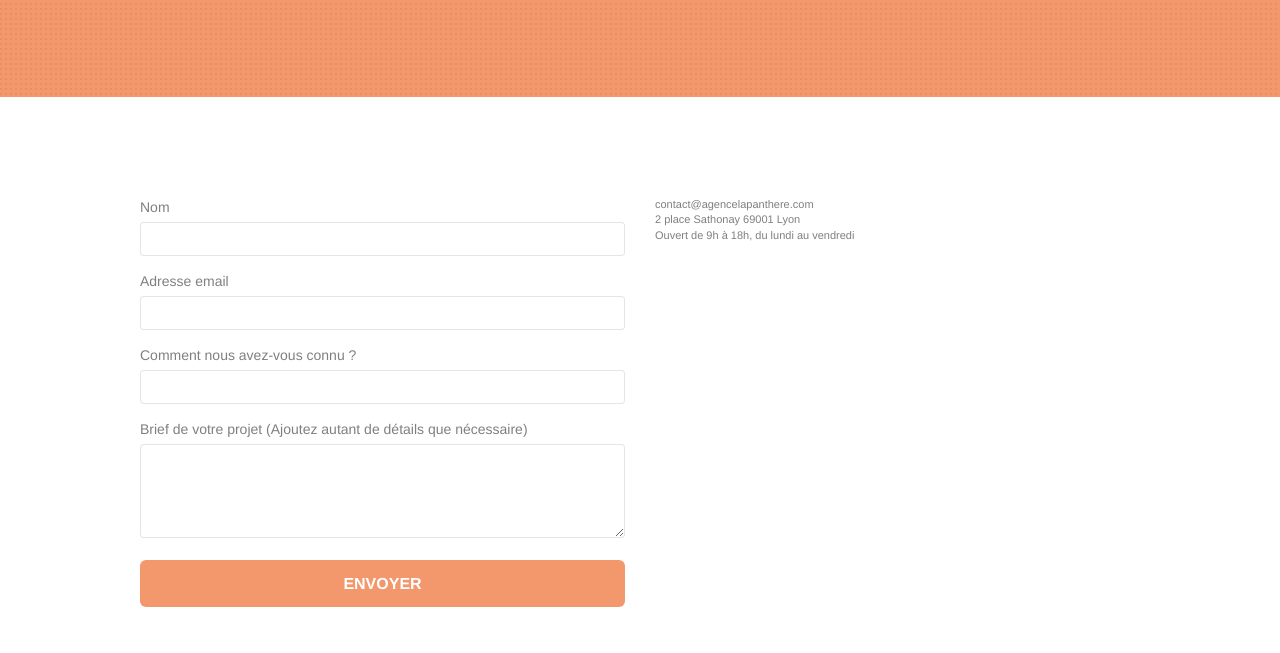
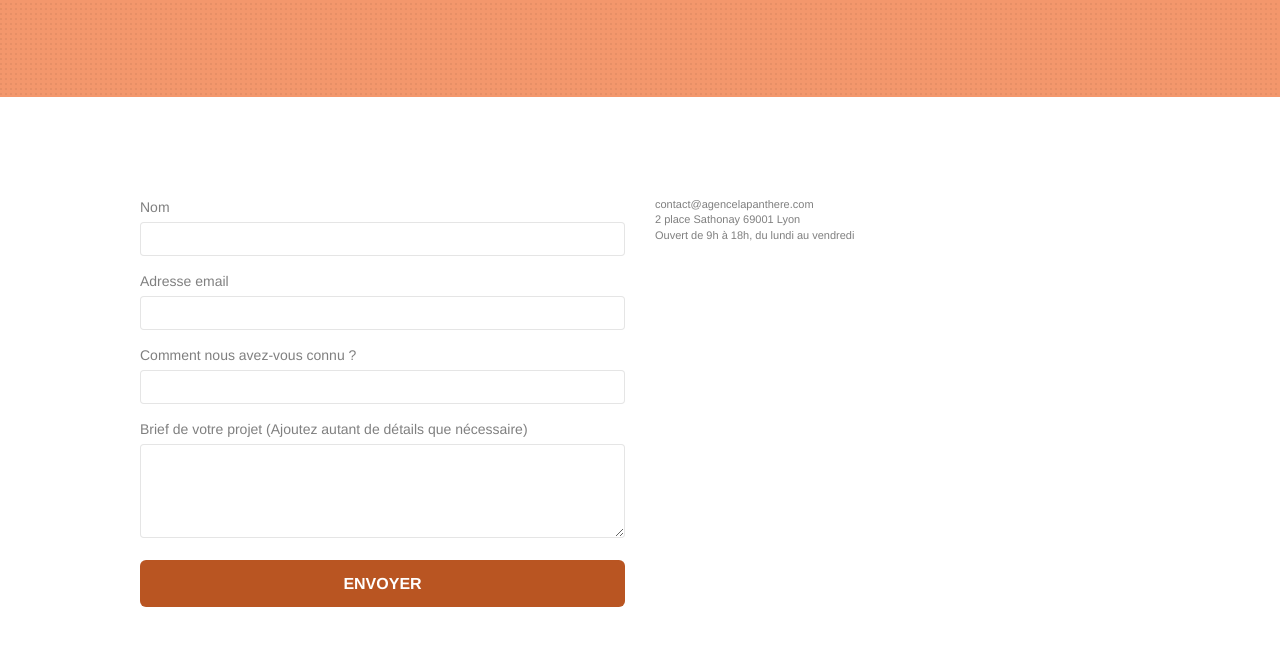
Before and after one commit to lepaper/Starting-website-2, a plain HTML site: page page2.html in a window 1280 px wide. Shown: the part 299-952 px from the top of the page. Drawn offline with Linux system fonts and the light colour scheme.

Commit message:
modif couleur

```diff
--- a/style.css
+++ b/style.css
@@ -779,7 +779,7 @@ h4 {
 }
 
 .btn-atomic-tangerine {
-    background: #F3976C;
+    background: #b95522;
     color: #FFFFFF!important;
 }
 
```
